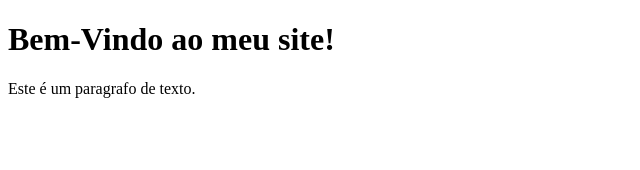
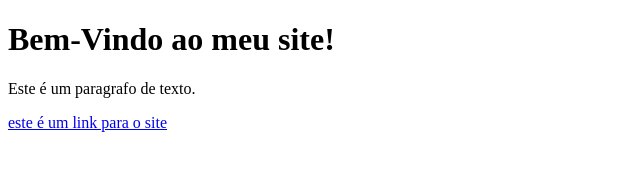
Before and after one commit to karinasales127/html, a plain HTML site: page index.html in a window 1280 px wide. Shown: the whole page, without its empty margins (0-640 px from the left). Drawn offline with Linux system fonts and the light colour scheme.

Commit message:
Atualização do arquivo lindex.html

```diff
--- a/index.html
+++ b/index.html
@@ -12,5 +12,8 @@
     <p>
         Este é um paragrafo de texto.
     </p>
+    <a href="https://ww.techguiado.com.br">este é um link para o site
+
+    </a>
 </body>
 </html>
```
